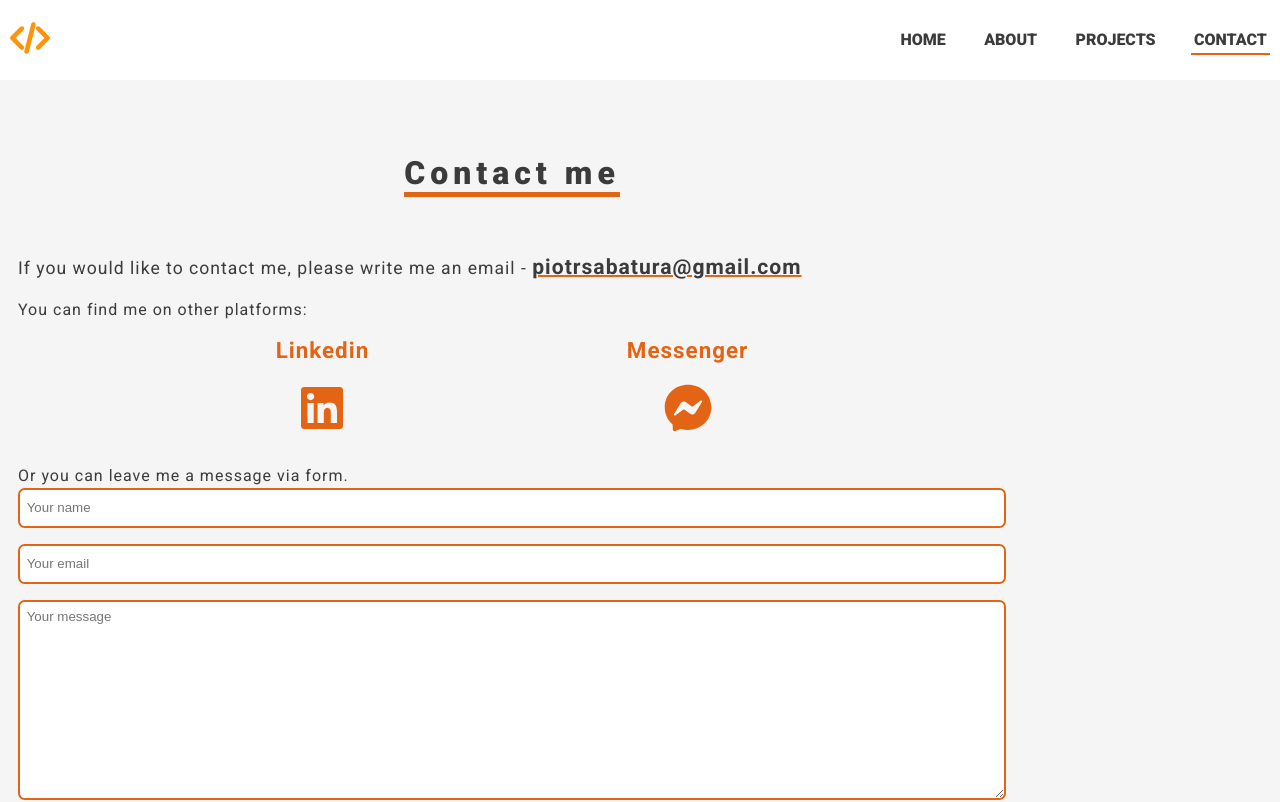
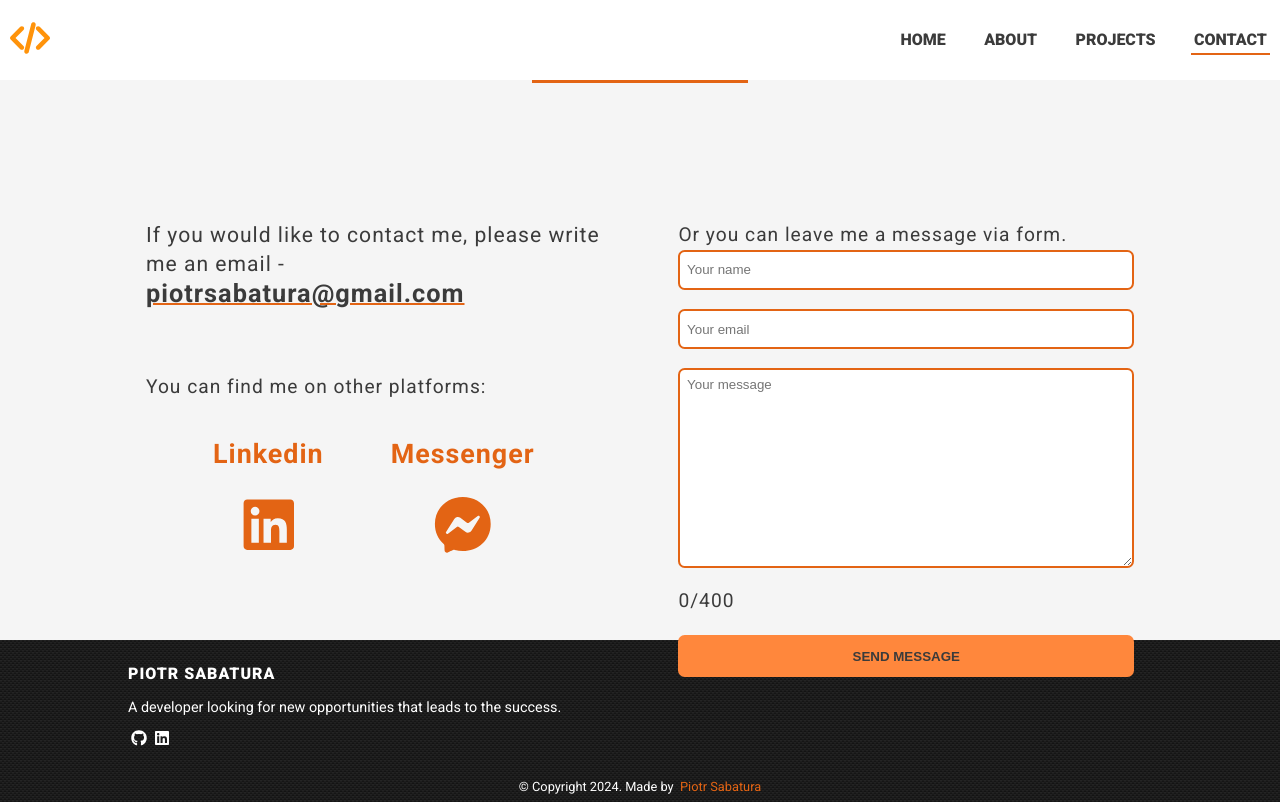
Before and after one commit to djzib0/next.js-portfolio-website, a Next.js app: page /contact in a window 1280 px wide. Shown: the top 802 px of the page. Built offline with nearby package versions, Linux system fonts and the light colour scheme.

Commit message:
added logic to undo message, added styles

```diff
--- a/src/components/contactForm/ContactForm.tsx
+++ b/src/components/contactForm/ContactForm.tsx
@@ -4,14 +4,20 @@ import { useEffect, useState } from "react";
 import styles from "./contactForm.module.css";
 import {sayHello} from "@/lib/actions"
 import SectionHeader from "../sectionHeader/SectionHeader";
+// icons import
 import { FaLinkedin } from "react-icons/fa";
 import { FaFacebookMessenger } from "react-icons/fa";
+import { FaRegTrashCan } from "react-icons/fa6";
+import { FaUndo } from "react-icons/fa";
+
 
 const ContactForm = () => {
 
   const [isSent, setIsSent] = useState(false);
-  const [messageLength, setMessageLength] = useState(0);
-  const [formData, setFormData] = useState<any>({
+  const [messageLength, setMessageLength] = useState<number>(0);
+  const [isMessageReseted, setIsMessageReseted] = useState<boolean>(false);
+  const [messageInClipboard, setMessageInClipboard] = useState<string>("");
+  const [formData, setFormData] = useState<{message: string}>({
     message: ""
   })
 
@@ -22,33 +28,38 @@ const ContactForm = () => {
     sayHello();
   }
 
-  function handleChange(e: React.ChangeEvent<HTMLInputElement>) {
-    const {name, value, type, checked} = e.target
+  function handleChange(e: React.ChangeEvent<HTMLTextAreaElement>) {
+    const {name, value, type} = e.target
     const newData = {
       ...formData,
-      [name]: type === "checkbox" ? checked : value
+      [name]: value
     }
     setFormData(newData);
+    setMessageLength(newData.message.length)
   }
 
-  const checkMessageLength = (e: React.ChangeEvent<HTMLInputElement>) => {
-    setMessageLength(e.target.value.length)
-  }
-
-  const resetMessage = () => {
-    const newFormData = {messsage: ""}
-    console.log("resetting data")
+  const resetMessage = (e: any) => {
+    setMessageInClipboard(formData.message)
+    setIsMessageReseted(true)
+    const newFormData = {message: ""}
     setFormData(newFormData)
   }
 
+  const undoMessage = () => {
+    setIsMessageReseted(false);
+    const newFormData = {message: messageInClipboard};
+    setFormData(newFormData);
+  }
+
   useEffect(() => {
-    console.log("haha hihi hoho")
+    console.log("refreshing")
   }, [formData])
 
   return (
     <div className={styles.container}>
       <SectionHeader title="Contact me"/>
       <div className={styles.content}>
+
         <div className={styles.contactInformation}>
           <div className={styles.message}>
             <p>
@@ -78,9 +89,10 @@ const ContactForm = () => {
             </div>
           </div>
         </div>
-        <div>
+
+        <div className={styles.formContainer}>
           <p className={styles.formHeader}>Or you can leave me a message via form.</p>
-          <form className={styles.formContainer} action={handleForm}>
+          <form className={styles.form} action={handleForm}>
             <input type="text" placeholder="Your name" name="name" />
             <input type="email" placeholder="Your email" name="email" />
             <textarea
@@ -90,15 +102,31 @@ const ContactForm = () => {
               maxLength={400}
               value={formData.message}
               />
-            <label className={styles.label}>{messageLength}/400</label>
+            <div className={styles.messageDashboard}>
+              <label className={styles.label}>{messageLength}/400</label>
+              {messageLength > 0 && !isMessageReseted &&
+                <button
+                  onClick={resetMessage}
+                  className={styles.iconButton}
+                  >
+                  <FaRegTrashCan />
+                </button>
+              }
+              {isMessageReseted &&
+                <button
+                  onClick={undoMessage}
+                  className={styles.iconButton}
+                >
+                  <FaUndo />
+                </button>
+              }
+            </div>
             {!isSent ?
               <button>Send message</button>
               : <button>Message sent</button>}
-            <button type="reset">Clear</button>
           </form>
-          <button onClick={() => setFormData({message: ""})}>reset message</button>
-          <p>jhkjh</p>
         </div>
+
       </div>
     </div>
   )
--- a/src/components/contactForm/contactForm.module.css
+++ b/src/components/contactForm/contactForm.module.css
@@ -1,6 +1,9 @@
 .container {
     display: flex;
     flex-direction: column;
+    justify-content: center;
+    align-items: center;
+    margin: 0 auto;
     padding: 0 var(--horPadding);
     max-width: 1024px;
     gap: 2em;
@@ -9,7 +12,7 @@
 .content {
     display: flex;
     flex-direction: column;
-    width: 100%;
+    /* width: 100%; */
     gap: 2em;
     line-height: 1.5em;
     letter-spacing: 1px;
@@ -66,7 +69,7 @@
     margin: 0;
 }
 
-.formContainer {
+.form {
     display: flex;
     flex-direction: column;
     gap: 1em;
@@ -74,16 +77,16 @@
     margin-bottom: 4em;
 }
 
-.formContainer > input {
+.form > input {
     height: 40px;
 }
 
-.formContainer > textarea {
+.form > textarea {
     height: 200px;
 }
 
-.formContainer > input,
-.formContainer > textarea {
+.form > input,
+.form > textarea {
     padding: .5em;
     border: 2px solid var(--colorOrange);
     border-radius: .5em;
@@ -94,7 +97,7 @@
     font-family: Arial, Helvetica, sans-serif;
 }
 
-.formContainer > button {
+.form > button {
     width: 100%;
     background-color: var(--colorOrangeLight);
     color: var(--textDarker);
@@ -105,7 +108,54 @@
     border-radius: .5em;
 }
 
-.formContainer > .label {
+.messageDashboard {
+    display: flex;
+    gap: 1em;
+}
+
+.form > .label {
     font-size: small;
     margin-top: -1em;
 }
+
+.iconButton {
+    background-color: transparent;
+    border: none;
+    font-size: 1.2em;
+    color: var(--textDarker)
+}
+
+@media (min-width: 476px) {
+    .content {
+        font-size: 1.2em;
+    }
+
+    .message {
+        margin-bottom: 3em;
+    }
+
+    .socials {
+        margin-bottom: 2em;
+    }
+}
+
+@media (min-width: 769px) {
+    .container {
+        gap: 7em;
+        height: calc(100vh - 250px); /* 250px is a height of navbar */
+    }
+
+    .content {
+        flex-direction: row;
+        gap: 4em;
+    }
+
+    .contactInformation > p {
+        margin-bottom: 2em;
+    }
+
+    .contactInformation,
+    .formContainer {
+        flex: 1;
+    }
+}
```
